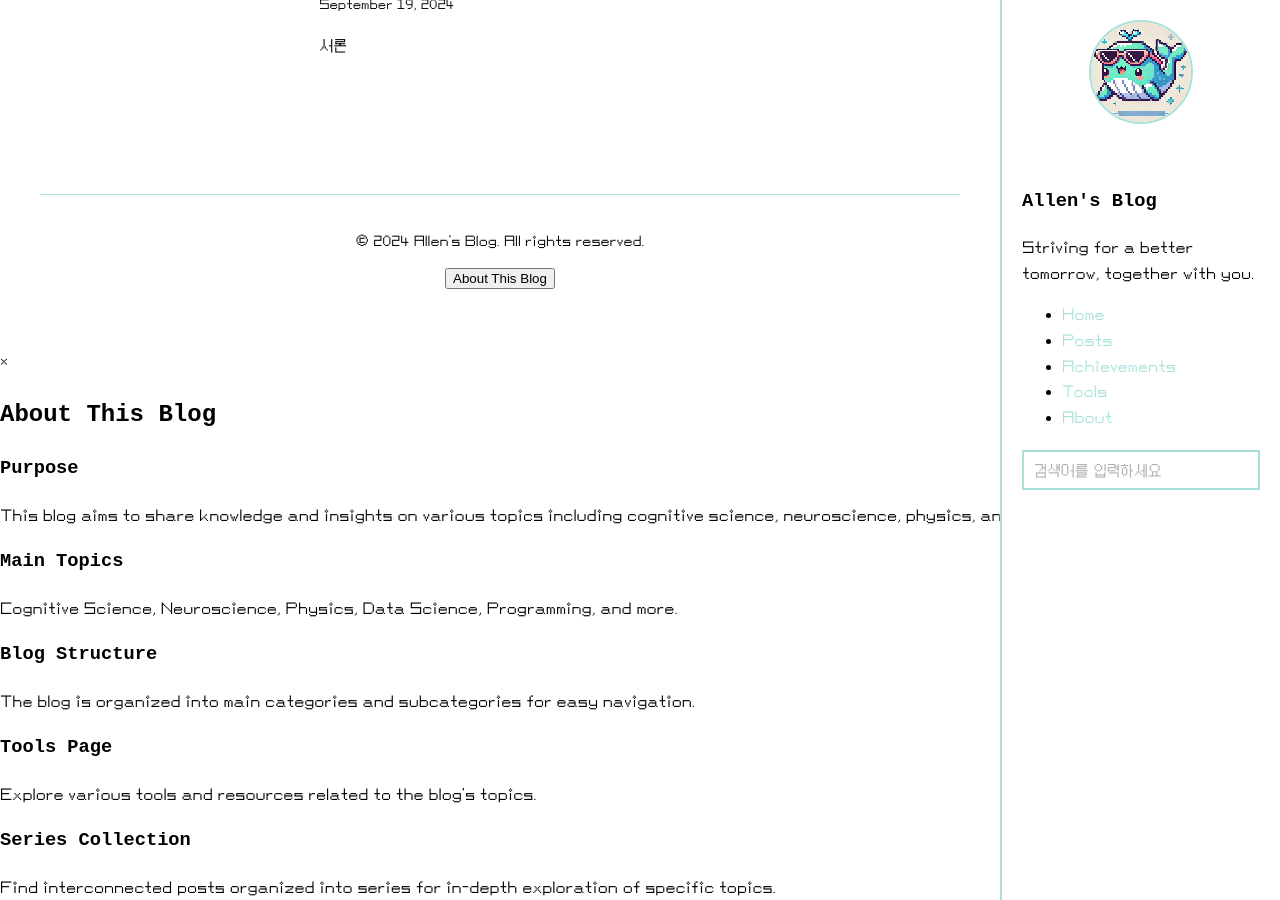
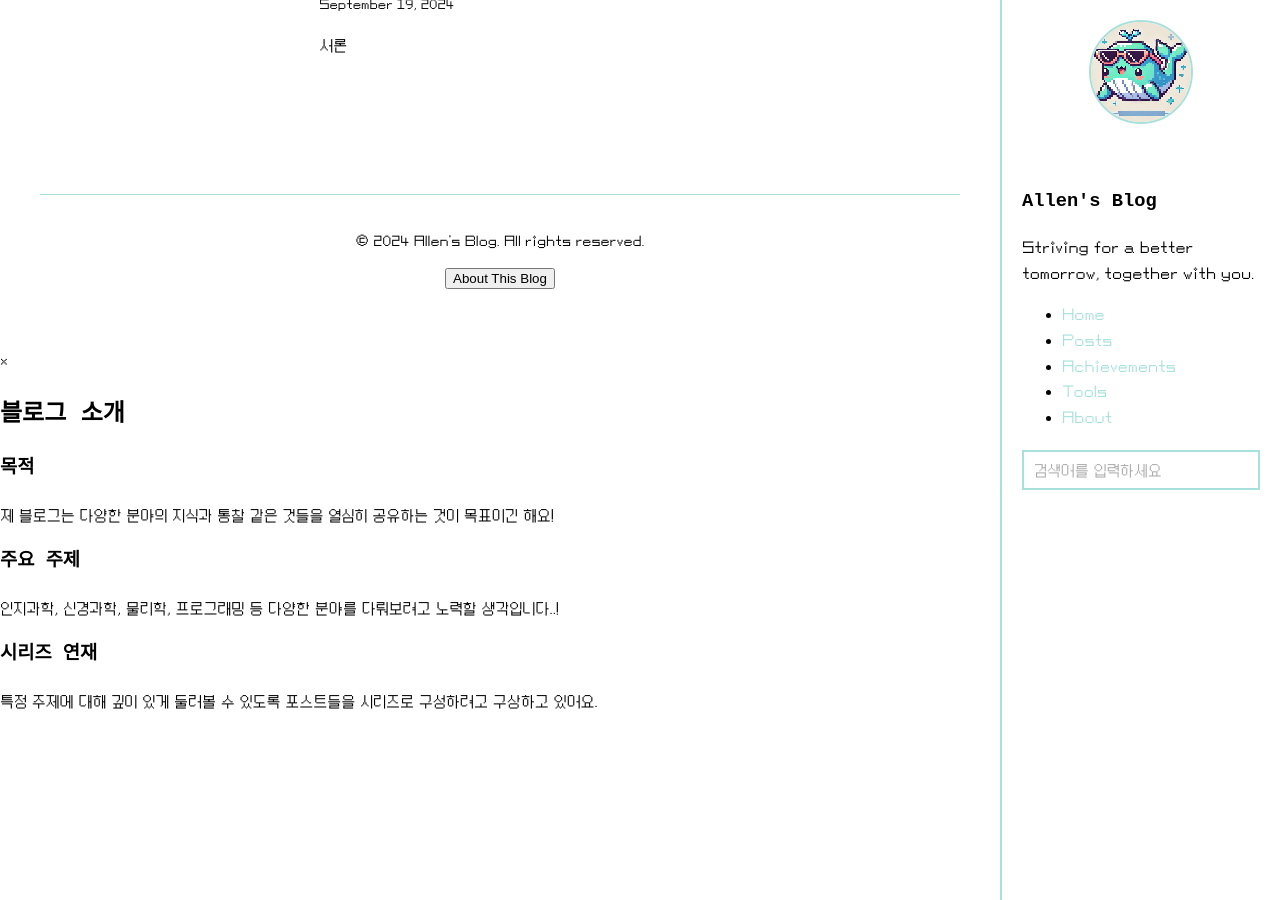
Before and after one commit to allenkang92/allenkang92.github.io, a Jekyll site: the page built from index.html, in a window 1280 px wide and 900 px high, scrolled down 1121 px. Built offline with Jekyll 4.4.1, drawn with Linux system fonts in a browser that asks for light colours; some web fonts are replaced; after the commit the page ends 1835 px from its top, so only the background shows below that.

Commit message:
블로그 소개 모달 구현

```diff
--- a/_layouts/default.html
+++ b/_layouts/default.html
@@ -25,26 +25,18 @@
     <div id="blog-info-modal" class="modal">
         <div class="modal-content">
             <span class="close">&times;</span>
-            <h2>About This Blog</h2>
+            <h2>블로그 소개</h2>
             <section>
-                <h3>Purpose</h3>
-                <p>This blog aims to share knowledge and insights on various topics including cognitive science, neuroscience, physics, and data science.</p>
+                <h3>목적</h3>
+                <p>제 블로그는 다양한 분야의 지식과 통찰 같은 것들을 열심히 공유하는 것이 목표이긴 해요!</p>
             </section>
             <section>
-                <h3>Main Topics</h3>
-                <p>Cognitive Science, Neuroscience, Physics, Data Science, Programming, and more.</p>
+                <h3>주요 주제</h3>
+                <p>인지과학, 신경과학, 물리학, 프로그래밍 등 다양한 분야를 다뤄보려고 노력할 생각입니다..!</p>
             </section>
             <section>
-                <h3>Blog Structure</h3>
-                <p>The blog is organized into main categories and subcategories for easy navigation.</p>
-            </section>
-            <section>
-                <h3>Tools Page</h3>
-                <p>Explore various tools and resources related to the blog's topics.</p>
-            </section>
-            <section>
-                <h3>Series Collection</h3>
-                <p>Find interconnected posts organized into series for in-depth exploration of specific topics.</p>
+                <h3>시리즈 연재</h3>
+                <p>특정 주제에 대해 깊이 있게 둘러볼 수 있도록 포스트들을 시리즈로 구성하려고 구상하고 있어요.</p>
             </section>
         </div>
     </div>
```
